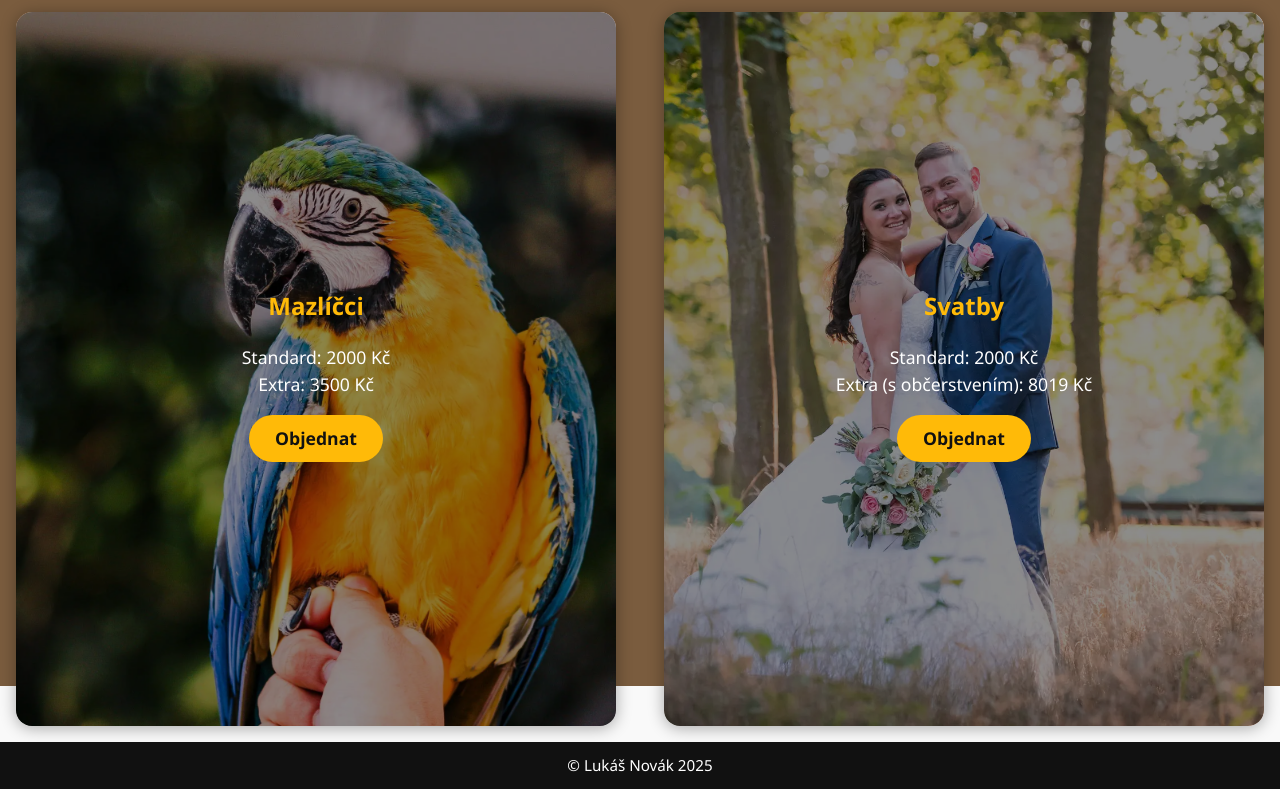
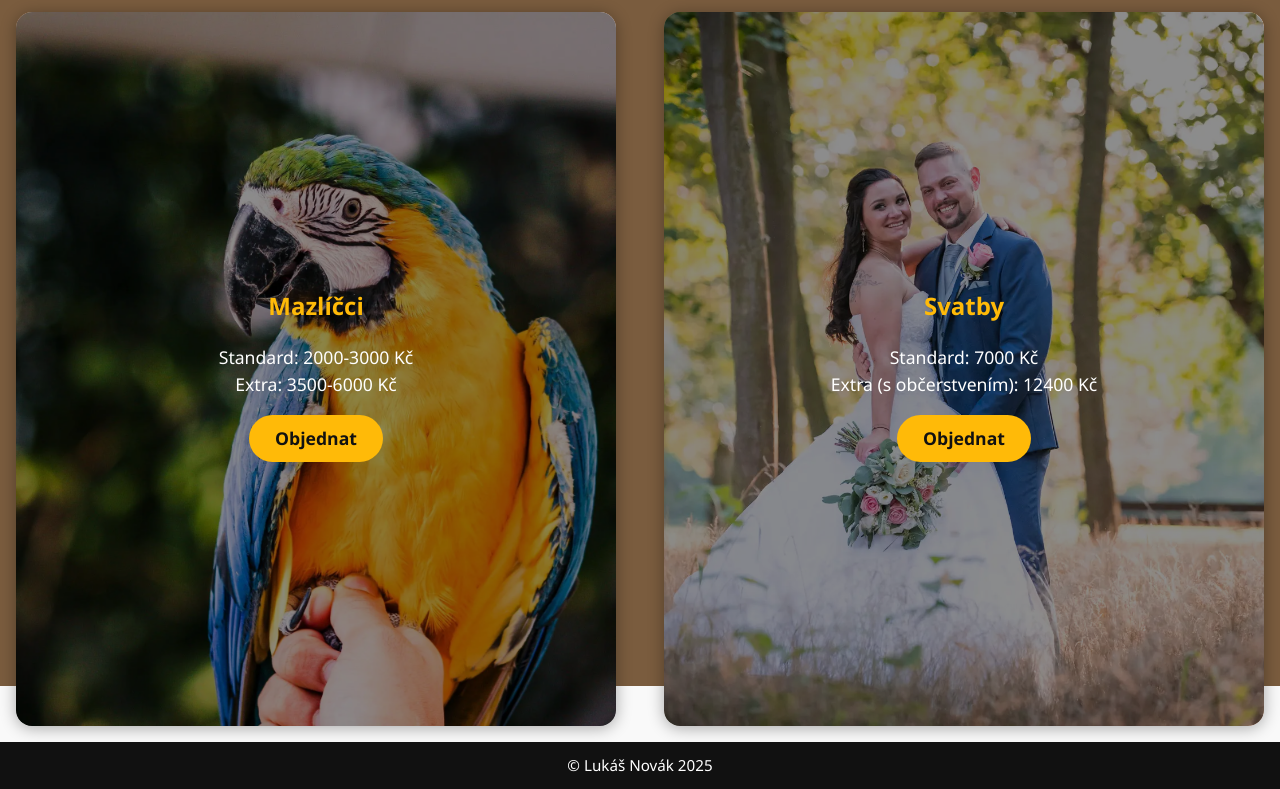
Before and after one commit to pslib-cz/2024-p2b-web-projekt-michalbrandysky, a website built with Vite: page src/pages/produkty/index.html in a window 1280 px wide. Shown: the part 114-903 px from the top of the page. Built offline with nearby package versions, Linux system fonts and the light colour scheme.

Commit message:
produkty

```diff
--- a/src/pages/produkty/index.html
+++ b/src/pages/produkty/index.html
@@ -26,16 +26,16 @@
       <section class="product-section product-bg-mazlicci">
         <h2>Mazlíčci</h2>
         <ul>
-          <li>Standard: 2000 Kč</li>
-          <li>Extra: 3500 Kč</li>
+          <li>Standard: 2000-3000 Kč</li>
+          <li>Extra: 3500-6000 Kč</li>
         </ul>
         <a href="%BASE_URL%contacts/index.html" class="btn-order">Objednat</a>
       </section>
       <section class="product-section product-bg-svatby">
         <h2>Svatby</h2>
         <ul>
-          <li>Standard: 2000 Kč</li>
-          <li>Extra (s občerstvením): 8019 Kč</li>
+          <li>Standard: 7000 Kč</li>
+          <li>Extra (s občerstvením): 12400 Kč</li>
         </ul>
         <a href="%BASE_URL%contacts/index.html" class="btn-order">Objednat</a>
       </section>
```
Also changed, not shown: src/pages/contacts/index.html (+1 -1 lines).
